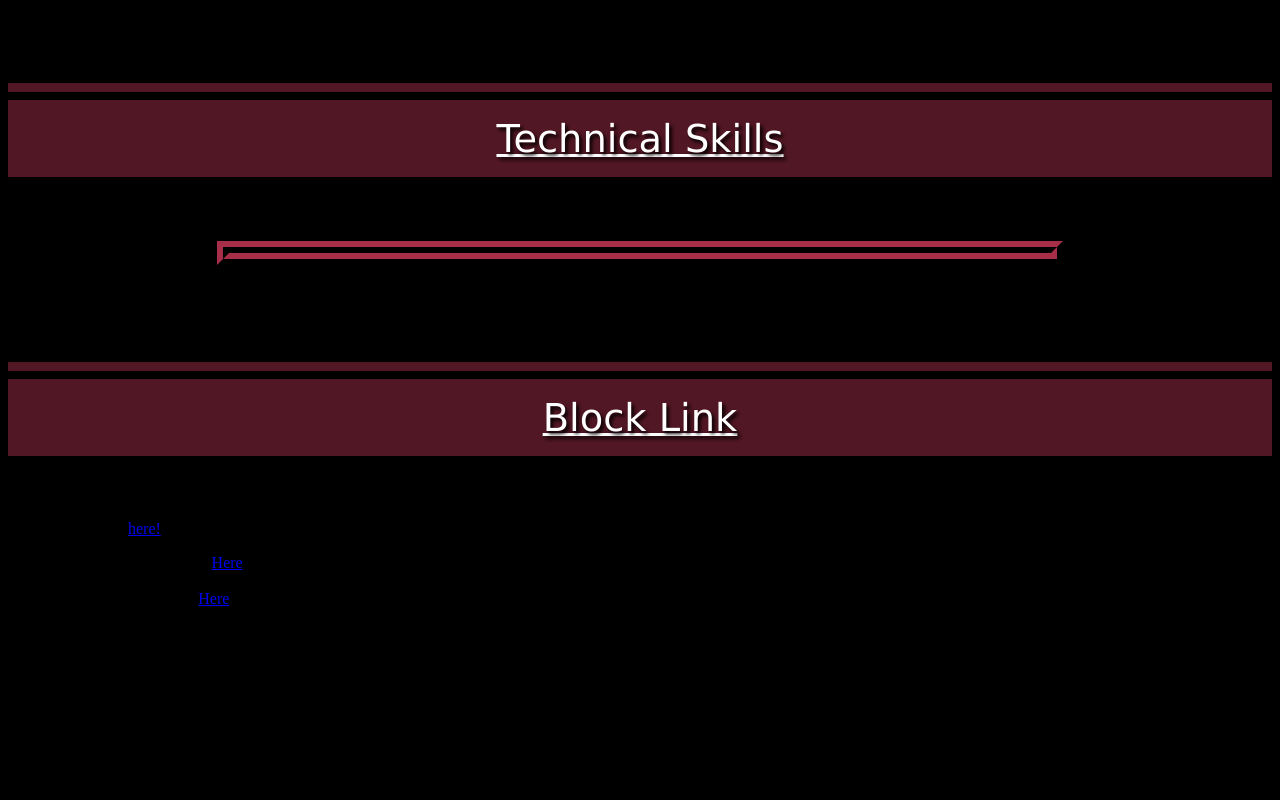
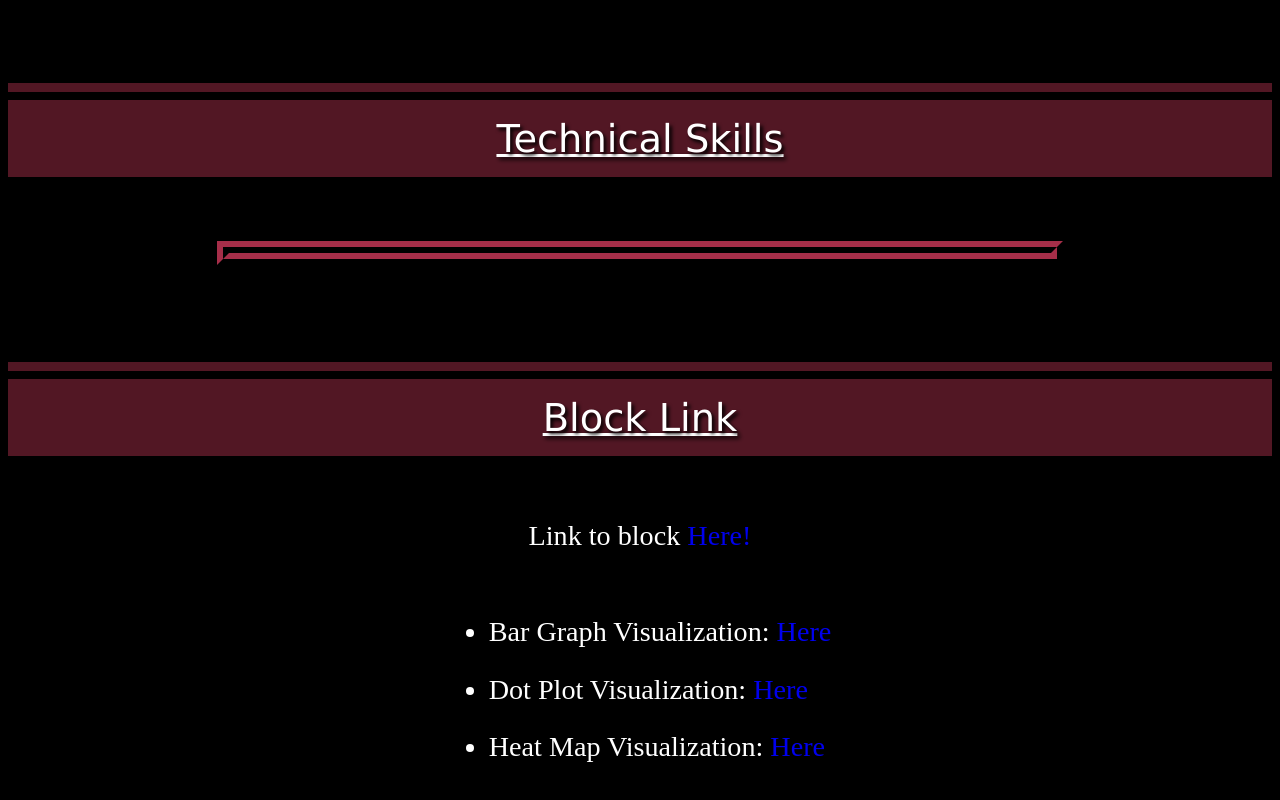
Before and after one commit to Lfsanchez2/lfsanchez2.github.io, a plain HTML site: page index.html in a window 1280 px wide. Shown: the part 769-1569 px from the top of the page. Before the commit the page ends 1429 px from the top, so only its background shows below. Drawn offline with Linux system fonts and the light colour scheme.

Commit message:
Update index.html

```diff
--- a/index.html
+++ b/index.html
@@ -21,15 +21,15 @@
             <li>JavaScript (basics)</li>
         </ul>
     </div>
-     <p class="title pageContent">Block Link<p>
+    <p class="title pageContent">Block Link</p>
     <p class="pageContent blockSec">
-        <p>Link to first block <a href="https://bl.ocks.org/Lfsanchez2/9ecf5b7d6a3f8a788e2ee37796b5a733">here!</a></p>
-        <ol>
-            <li>Bar Graph Visualization: <a href="https://bl.ocks.org/Lfsanchez2/raw/0ce24017029edf243c7df2909f234f97/">Here</a><li>
-            <li>Dot Plot Visualization: <a href="https://bl.ocks.org/Lfsanchez2/raw/2a24161536238037fcbb26f793dcec87/">Here</a><li>
-            <li>Heat Map Visualization: <a href"https://bl.ocks.org/Lfsanchez2/raw/dbe697b3d0b6d6963e27cda0783d375b/">Here</a></li>
-        </ol>
+        Link to block <a href="https://bl.ocks.org/lfsanchez2/9ecf5b7d6a3f8a788e2ee37796b5a733">Here!</a>
     </p>
+    <ul class="A2List pageContent">
+        <li>Bar Graph Visualization: <a href="https://bl.ocks.org/Lfsanchez2/raw/0ce24017029edf243c7df2909f234f97/">Here</a></li>
+        <li>Dot Plot Visualization: <a href="https://bl.ocks.org/Lfsanchez2/raw/2a24161536238037fcbb26f793dcec87/">Here</a></li>
+        <li>Heat Map Visualization: <a href="https://bl.ocks.org/Lfsanchez2/raw/dbe697b3d0b6d6963e27cda0783d375b/">Here</a></li>
+    </ul>
 </body>
 
 </html>
```
